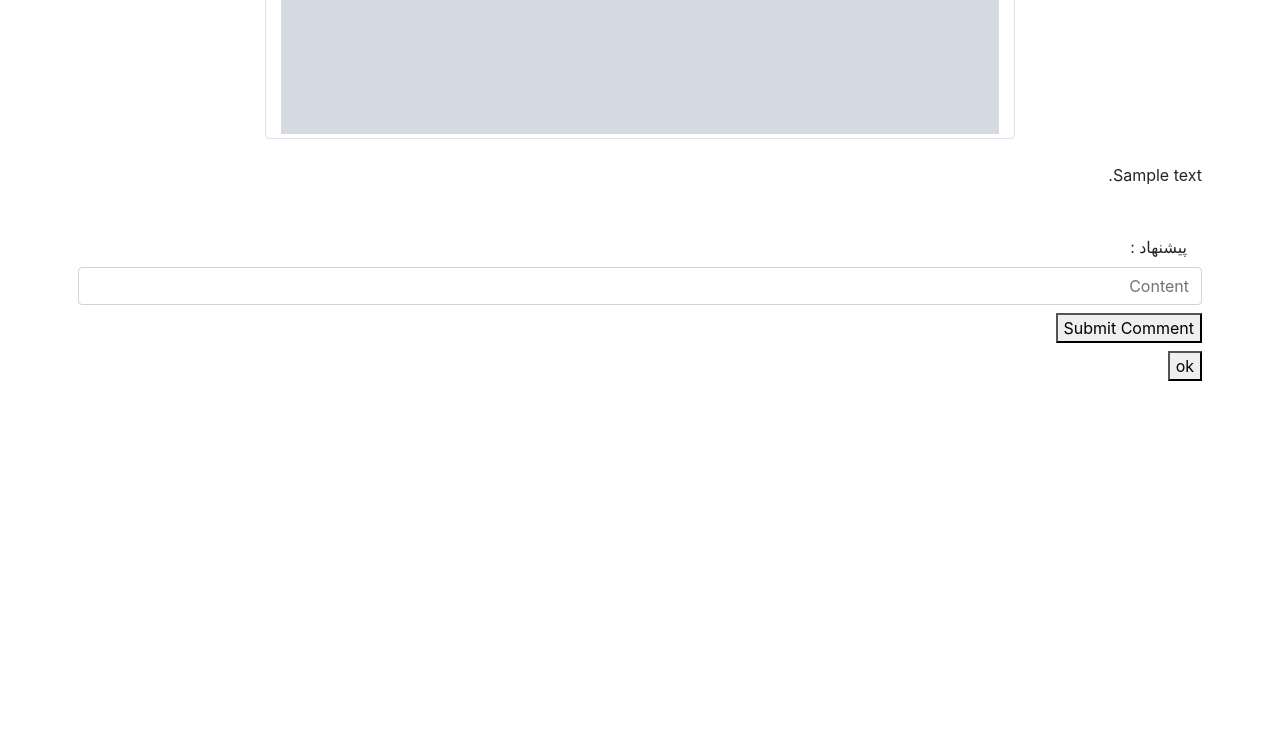
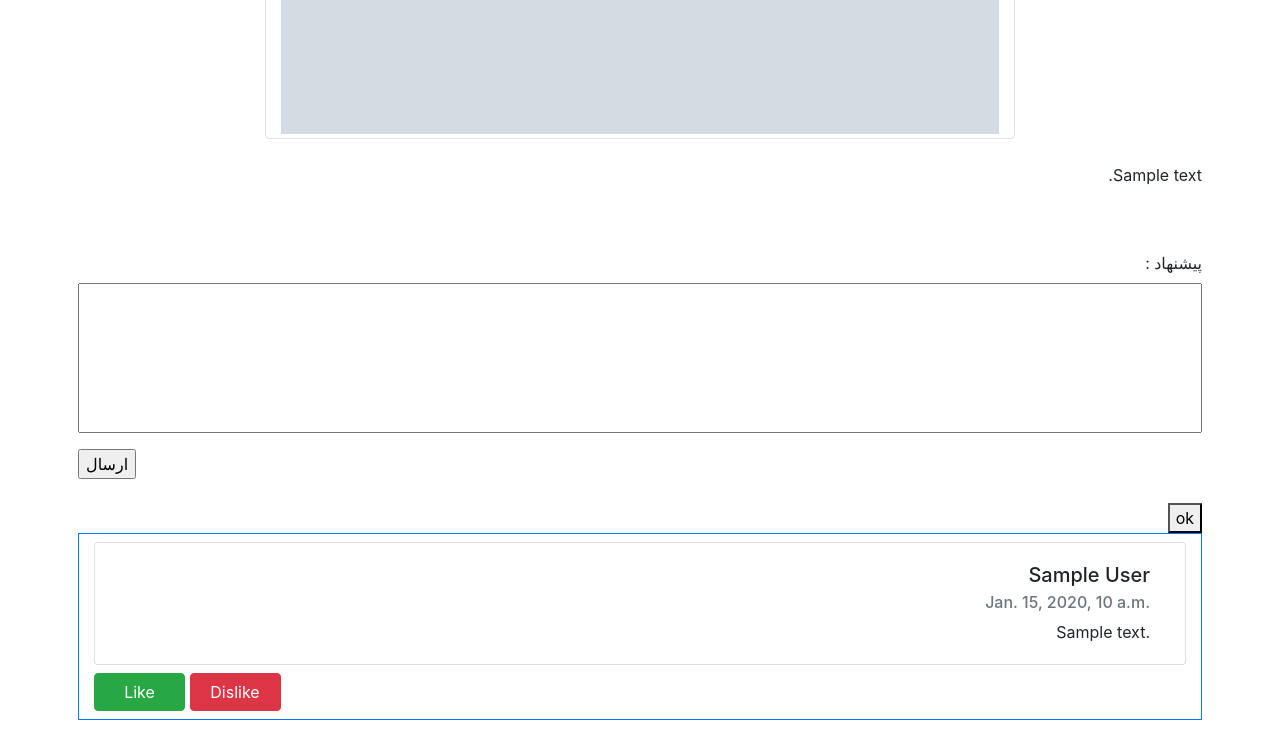
Before and after one commit to MohammadMahdiKarimKhani1998/Django_Maktabsharif, a Django app: a page that uses Django_exercise1_1/blog/templates/base/base.html in a window 1280 px wide. Shown: the part 517-1261 px from the top of the page. Before the commit the page ends 898 px from the top, so only its background shows below. Run offline with Django 3.2, Linux system fonts and the light colour scheme; tables that the repository leaves empty hold one stand-in row (values such as "Sample post"); grey boxes marked "Sample" are stand-in pictures.

Commit message:
applying some changes and improving with jquery

```diff
--- a/Django_exercise1_1/blog/forms.py
+++ b/Django_exercise1_1/blog/forms.py
@@ -58,7 +58,7 @@ class LoginForm(AuthenticationForm):
 class CommentForm(forms.ModelForm):
     class Meta:
         model = Comment
-        fields = ('content', )
+        fields = ['content']
         widgets = {'content': forms.TextInput(attrs={'class': 'form-control', 'placeholder': 'Content'}), }
 
     # def save(self, user=None, post=None):
--- a/Django_exercise1_1/blog/models.py
+++ b/Django_exercise1_1/blog/models.py
@@ -40,18 +40,22 @@ class Post(models.Model):
     def __str__(self):
         return self.slug
 
+    def comments(self):
+        return Comment.objects.filter(post__slug=self.slug)
+
 
 class Comment(models.Model):
     content = models.TextField(_("content"))
     created_at = models.DateTimeField(_("Created at"), auto_now_add=True)
     updated_at = models.DateTimeField(_("Updated at"), auto_now=True)
     author = models.ForeignKey(settings.AUTH_USER_MODEL, verbose_name=_("Author"), on_delete=models.CASCADE)
-    post = models.ForeignKey(Post, verbose_name=_("Post"), on_delete=models.CASCADE, related_name='comments')
+    post = models.ForeignKey(Post, verbose_name=_("Post"), on_delete=models.CASCADE, related_name='post')
 
     class Meta:
         verbose_name = _("Comment")
         verbose_name_plural = _("Comments")
         ordering = ['-created_at']
+        unique_together = [["author", "content"]]
 
     def __str__(self):
         return self.author.name + ',' + self.post
--- a/Django_exercise1_1/blog/templates/base/base.html
+++ b/Django_exercise1_1/blog/templates/base/base.html
@@ -8,10 +8,12 @@
 </head>
 <body>
 {% block body %}{% endblock %}
-<script src="https://code.jquery.com/jquery-3.5.1.js"
+<script
+  src="https://code.jquery.com/jquery-3.5.1.js"
   integrity="sha256-QWo7LDvxbWT2tbbQ97B53yJnYU3WhH/C8ycbRAkjPDc="
   crossorigin="anonymous"></script>
 <script src="https://cdn.jsdelivr.net/npm/bootstrap@4.5.3/dist/js/bootstrap.bundle.min.js" integrity="sha384-ho+j7jyWK8fNQe+A12Hb8AhRq26LrZ/JpcUGGOn+Y7RsweNrtN/tE3MoK7ZeZDyx" crossorigin="anonymous"></script>
 </body>
-{% block javascript %}{% endblock %}
+{% block javascript %}
+{% endblock %}
 </html>
--- a/Django_exercise1_1/blog/templates/blog/single_post.html
+++ b/Django_exercise1_1/blog/templates/blog/single_post.html
@@ -17,18 +17,33 @@
         <h3 dir="rtl" class="text-right mt-2 mb-2">{{ post.title }}:</h3>
         <img src="../../../{{ post.image }}" class="col-8 img-thumbnail rounded mx-auto d-block mt-3" alt="...">
         <p dir="rtl" class="text-right mt-4">{{ post.content }}</p>
-        <form method="post" action="{% url 'post' post.slug %}" style="height: 300px">{% csrf_token %}
-            <div class="form-group mt-5" dir="rtl">
-                <label class="col-12 text-right" dir="rtl">پیشنهاد :</label>
-                {{ form.content }}
-                <div class="col-12 text-right pr-0">
-                    <button type="submit" class="mt-2">Submit Comment</button>
+        <form id="comment_form" method="post" action="{% url 'post' post.slug %}">
+            <div class="form-row justify-content-between">
+                <div class="form-group col-md-12">
+                  <label class="col-md-12 text-right mt-5 p-0" dir="rtl">پیشنهاد :</label>
+                  <input id="content" name="content" type="text" class="col-md-12 text-right" style="height: 150px">
                 </div>
-                <div class="col-12 text-right pr-0">
-                    <button type="submit" class="mt-2" onclick="like('{{ post.slug }}')">ok</button>
+                <div class="form-group col-md-12">
+                  <input type="submit" value="ارسال">
                 </div>
             </div>
         </form>
+        <div class="col-12 text-right pr-0">
+            <button type="submit" class="mt-2" onclick="like('{{ post.slug }}')">ok</button>
+        </div>
+        {% for comment in post.comments %}
+            <div class="border border-primary col-12 pb-2 mb-3">
+                <div class="card col-12 mt-2 mb-2">
+                  <div class="card-body">
+                    <h5 class="card-title text-right">{{ comment.author.get_full_name }}</h5>
+                    <h6 class="card-subtitle mb-2 text-muted text-right">{{ comment.created_at }}</h6>
+                    <p class="card-text text-right">{{ comment.content }}</p>
+                  </div>
+                </div>
+                <button type="button" class="btn btn-success col-1">Like</button>
+                <button type="button" class="btn btn-danger col-1">Dislike</button>
+            </div>
+        {% endfor %}
     </div>
 {% endblock %}
 {% block javascript %}
@@ -44,5 +59,19 @@
             }});
     }
     console.log('hello')
+    document.getElementById("comment_form").addEventListener("submit", function (event){
+        event.preventDefault()
+        const content = $('#content').val()
+        const data = JSON.stringify({content, post:'{{ post.slug }}'})
+        $.ajax({
+            type: "post",
+            url: "{% url 'comment' %}",
+            data: data,
+            success: function (response){
+                const data = JSON.parse(response);
+                console.log(data);
+            }
+        });
+    })
     </script>
 {% endblock %}
--- a/Django_exercise1_1/blog/urls.py
+++ b/Django_exercise1_1/blog/urls.py
@@ -1,5 +1,5 @@
 from django.urls import path
-from .views import Home, Posts, SignUpView, Categories, SinglePost, Logout, Login, like
+from .views import Home, Posts, SignUpView, Categories, SinglePost, Logout, Login, like, comment_view
 
 urlpatterns = [
     path('home/', Home.as_view(), name='home'),
@@ -9,5 +9,6 @@ urlpatterns = [
     path('signup/', SignUpView.as_view(), name='register'),
     path('category/<slug:category>/', Categories.as_view(), name='categories'),
     path('post/<slug:slug>/', SinglePost.as_view(), name='post'),
+    path('comment/', comment_view, name='comment'),
     path('like/', like, name='like')
 ]
--- a/Django_exercise1_1/blog/views.py
+++ b/Django_exercise1_1/blog/views.py
@@ -37,12 +37,9 @@ class Categories(LoginRequiredMixin, ListView):
     template_name = 'blog/category.html'
 
 
-class SinglePost(DetailView, FormMixin, TemplateResponseMixin):
+class SinglePost(DetailView):
     model = Post
     template_name = 'blog/single_post.html'
-    # template_name_field = 'blog/single_post.html'
-    form_class = CommentForm
-    success_url = reverse_lazy('post')
 
 
 class Login(LoginView):
@@ -53,7 +50,7 @@ class Logout(LogoutView):
     next_page = 'login'
 
 
-class SignUpView(SuccessMessageMixin, CreateView):
+class SignUpView(DetailView):
     template_name = 'blog/register.html'
     success_url = reverse_lazy('register')
     form_class = UserRegistrationForm
@@ -65,19 +62,19 @@ def like(request):
     data = json.loads(request.body)
     if data:
         return HttpResponse(data)
-# @login_required
-# def comment_view(request):
-#     if request.method == "Post":
-#         form = CommentForm(request.POST)
-#         if form.is_valid():
-#             content = form.cleaned_data['content']
-#             comment = Comment.objects.create(content=content)
-#             comment.save()
-#         context = {'comment_form': form}
-#     else:
-#         form = CommentForm()
-#         context = {'comment_form': form}
-#     return render(request, 'blog/single_post.html', context)
+
+
+@csrf_exempt
+def comment_view(request):
+    data = json.loads(request.body)
+    user = request.user
+    try:
+        comment = Comment.objects.create(post=Post.objects.get(slug=data['post']), content=data['content'], author=user)
+        response = {"content": comment.content}
+        return HttpResponse(json.dumps(response), status=201)
+    except:
+        response = {"error": "error"}
+        return HttpResponse(json.dumps(response), status=400)
 
 # def login_view(request):
 #     # if request.user.is_authenticated:
--- a/Django_exercise1_1/exercise1/settings.py
+++ b/Django_exercise1_1/exercise1/settings.py
@@ -41,6 +41,7 @@ INSTALLED_APPS = [
     'django.contrib.staticfiles',
     'blog.apps.BlogConfig',
     'account.apps.AccountConfig',
+    'crispy_forms',
 ]
 
 MIDDLEWARE = [
@@ -54,6 +55,7 @@ MIDDLEWARE = [
 ]
 
 ROOT_URLCONF = 'exercise1.urls'
+CRISPY_TEMPLATE_PACK = 'bootstrap4'
 
 TEMPLATES = [
     {
```
Also changed, not shown: Django_exercise1_1/blog/templates/blog/comment.html (added, +9 -0 lines), Django_exercise1_1/blog/templates/blog/single_post.js (added, +11 -0 lines), Django_exercise1_1/blog/migrations/0004_auto_20201230_0829.py (added), Django_exercise1_1/blog/migrations/0005_auto_20201230_0910.py (added), Django_exercise1_1/blog/migrations/0006_auto_20201230_1214.py (added).
